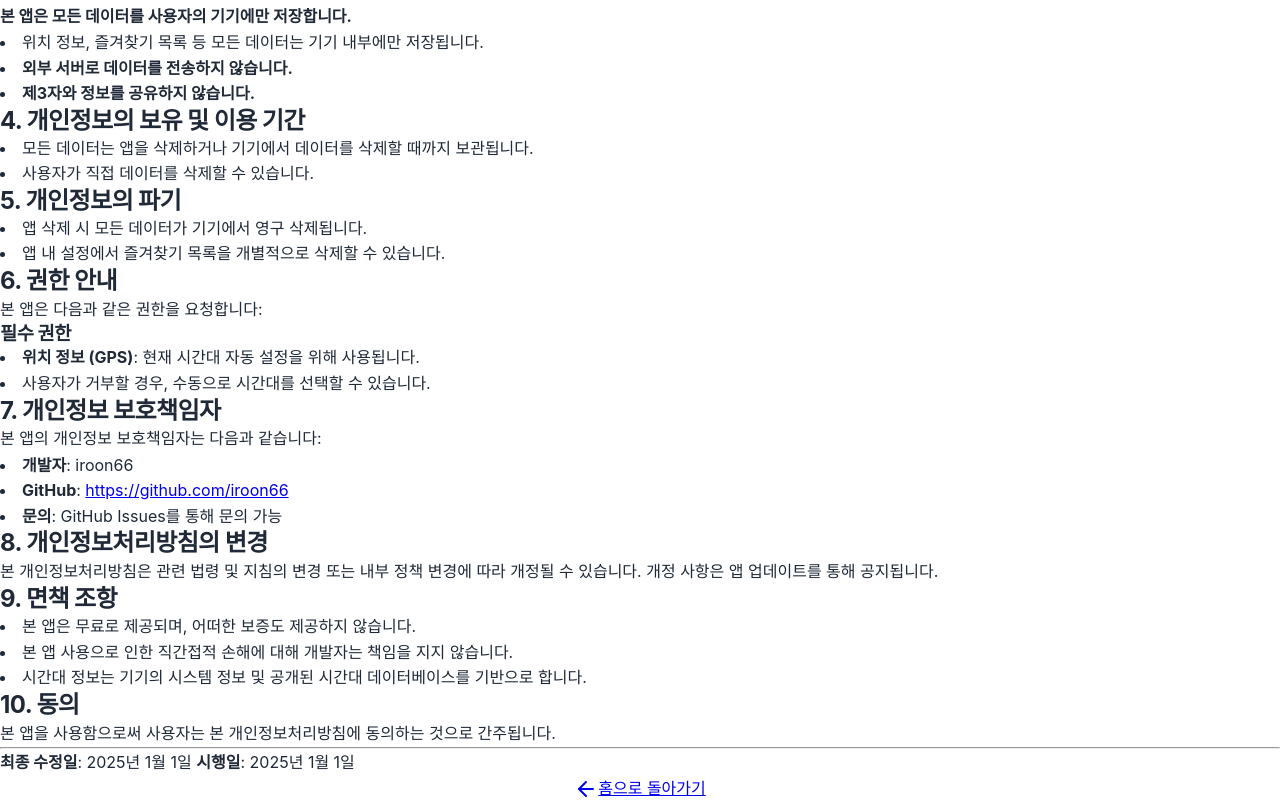
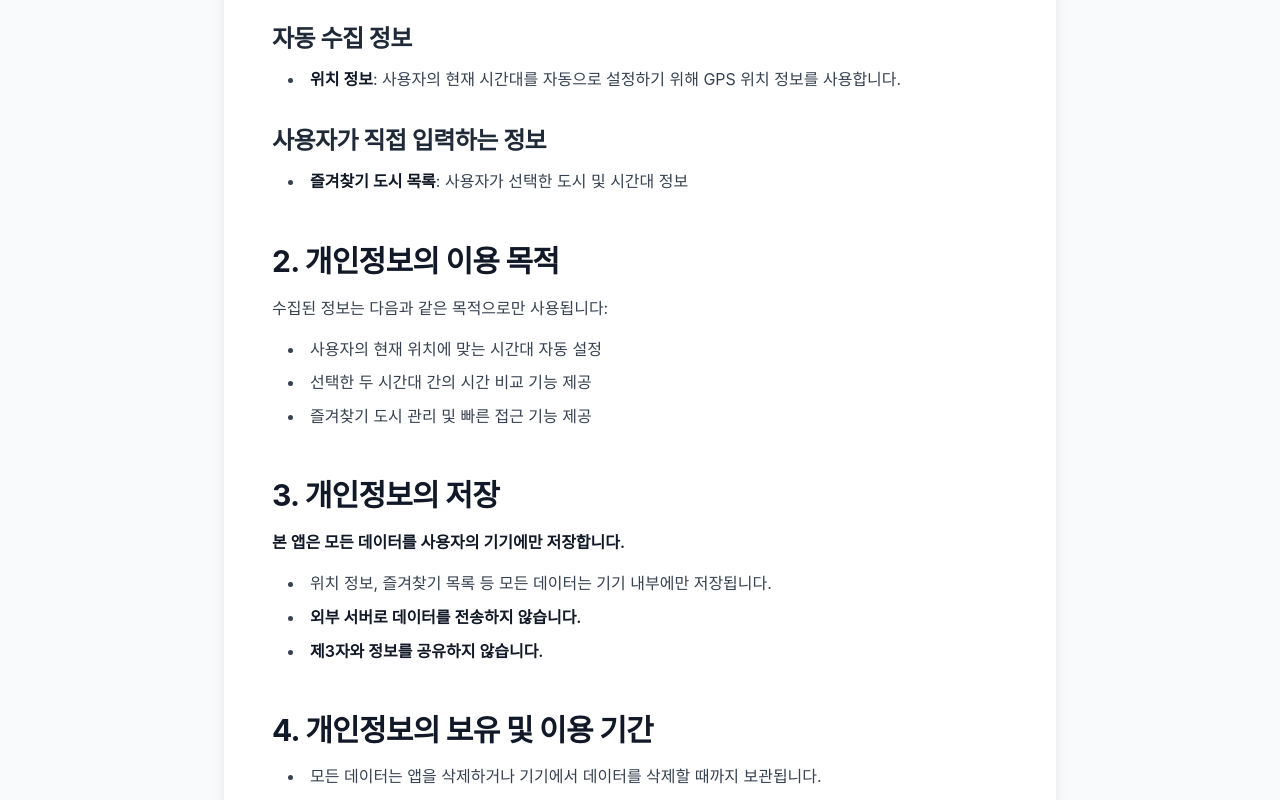
Before and after one commit to iroon66/worldclock, a Next.js app: page /privacy in a window 1280 px wide. Shown: the part 400-1200 px from the top of the page. Built offline with nearby package versions, Linux system fonts and the light colour scheme.

Commit message:
Fix React version conflicts and build issues: downgrade to stable versions

```diff
--- a/next.config.ts
+++ b/next.config.js
@@ -1,17 +1,13 @@
-import type { NextConfig } from "next";
-
-const nextConfig: NextConfig = {
+/** @type {import('next').NextConfig} */
+const nextConfig = {
   images: {
     formats: ['image/avif', 'image/webp'],
     minimumCacheTTL: 60,
   },
   output: 'standalone',
-  typescript: {
-    ignoreBuildErrors: false,
-  },
   eslint: {
     ignoreDuringBuilds: true,
   },
-};
+}
 
-export default nextConfig;
+module.exports = nextConfig
--- /dev/null
+++ b/postcss.config.js
@@ -0,0 +1,6 @@
+module.exports = {
+  plugins: {
+    tailwindcss: {},
+    autoprefixer: {},
+  },
+}
--- a/src/app/globals.css
+++ b/src/app/globals.css
@@ -3,10 +3,55 @@
 @tailwind utilities;
 
 @layer base {
+  :root {
+    --background: 0 0% 100%;
+    --foreground: 222.2 84% 4.9%;
+    --card: 0 0% 100%;
+    --card-foreground: 222.2 84% 4.9%;
+    --popover: 0 0% 100%;
+    --popover-foreground: 222.2 84% 4.9%;
+    --primary: 221.2 83.2% 53.3%;
+    --primary-foreground: 210 40% 98%;
+    --secondary: 210 40% 96.1%;
+    --secondary-foreground: 222.2 47.4% 11.2%;
+    --muted: 210 40% 96.1%;
+    --muted-foreground: 215.4 16.3% 46.9%;
+    --accent: 210 40% 96.1%;
+    --accent-foreground: 222.2 47.4% 11.2%;
+    --destructive: 0 84.2% 60.2%;
+    --destructive-foreground: 210 40% 98%;
+    --border: 214.3 31.8% 91.4%;
+    --input: 214.3 31.8% 91.4%;
+    --ring: 221.2 83.2% 53.3%;
+    --radius: 0.5rem;
+  }
+
+  .dark {
+    --background: 222.2 84% 4.9%;
+    --foreground: 210 40% 98%;
+    --card: 222.2 84% 4.9%;
+    --card-foreground: 210 40% 98%;
+    --popover: 222.2 84% 4.9%;
+    --popover-foreground: 210 40% 98%;
+    --primary: 217.2 91.2% 59.8%;
+    --primary-foreground: 222.2 47.4% 11.2%;
+    --secondary: 217.2 32.6% 17.5%;
+    --secondary-foreground: 210 40% 98%;
+    --muted: 217.2 32.6% 17.5%;
+    --muted-foreground: 215 20.2% 65.1%;
+    --accent: 217.2 32.6% 17.5%;
+    --accent-foreground: 210 40% 98%;
+    --destructive: 0 62.8% 30.6%;
+    --destructive-foreground: 210 40% 98%;
+    --border: 217.2 32.6% 17.5%;
+    --input: 217.2 32.6% 17.5%;
+    --ring: 224.3 76.3% 48%;
+  }
+}
+
+@layer base {
   * {
-    margin: 0;
-    padding: 0;
-    box-sizing: border-box;
+    border-color: hsl(var(--border));
   }
 
   html {
@@ -17,15 +62,10 @@
   }
 
   body {
-    background-color: #ffffff;
-    color: #1f2937;
+    background-color: hsl(var(--background));
+    color: hsl(var(--foreground));
+    font-feature-settings: "rlig" 1, "calt" 1;
     line-height: 1.6;
-    overflow-x: hidden;
-  }
-
-  .dark body {
-    background-color: #111827;
-    color: #f9fafb;
   }
 
   h1, h2, h3, h4, h5, h6 {
--- a/tailwind.config.ts
+++ b/tailwind.config.js
@@ -1,22 +1,18 @@
-import type { Config } from 'tailwindcss';
-
-const config: Config = {
+/** @type {import('tailwindcss').Config} */
+module.exports = {
   content: [
-    './src/pages/**/*.{js,ts,jsx,tsx,mdx}',
-    './src/components/**/*.{js,ts,jsx,tsx,mdx}',
-    './src/app/**/*.{js,ts,jsx,tsx,mdx}',
+    './pages/**/*.{js,ts,jsx,tsx,mdx}',
+    './components/**/*.{js,ts,jsx,tsx,mdx}',
+    './app/**/*.{js,ts,jsx,tsx,mdx}',
+    './src/**/*.{js,ts,jsx,tsx,mdx}',
   ],
   darkMode: 'class',
   theme: {
-    container: {
-      center: true,
-      padding: '2rem',
-      screens: {
-        '2xl': '1400px',
-      },
-    },
     extend: {
       colors: {
+        border: 'hsl(var(--border))',
+        input: 'hsl(var(--input))',
+        ring: 'hsl(var(--ring))',
         background: 'hsl(var(--background))',
         foreground: 'hsl(var(--foreground))',
         primary: {
@@ -54,11 +50,9 @@
         sm: 'calc(var(--radius) - 4px)',
       },
       fontFamily: {
-        sans: ['var(--font-inter)'],
+        sans: ['-apple-system', 'BlinkMacSystemFont', 'Segoe UI', 'Roboto', 'Oxygen', 'Ubuntu', 'Cantarell', 'Fira Sans', 'Droid Sans', 'Helvetica Neue', 'sans-serif'],
       },
     },
   },
   plugins: [],
-};
-
-export default config;
+}
```
Also changed, not shown: package.json (+14 -14 lines), 1 other file (tests, documents, lock files or other folders).
